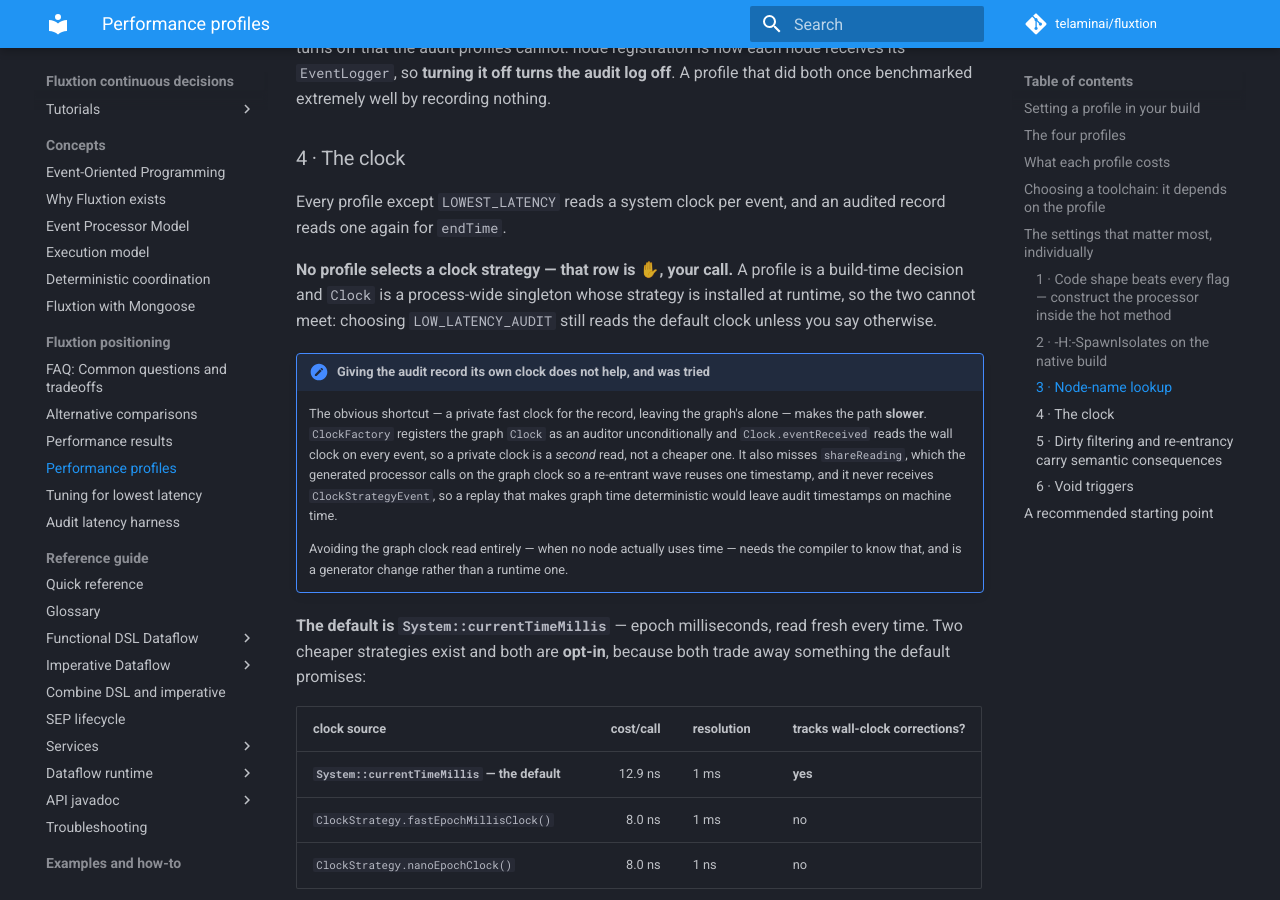
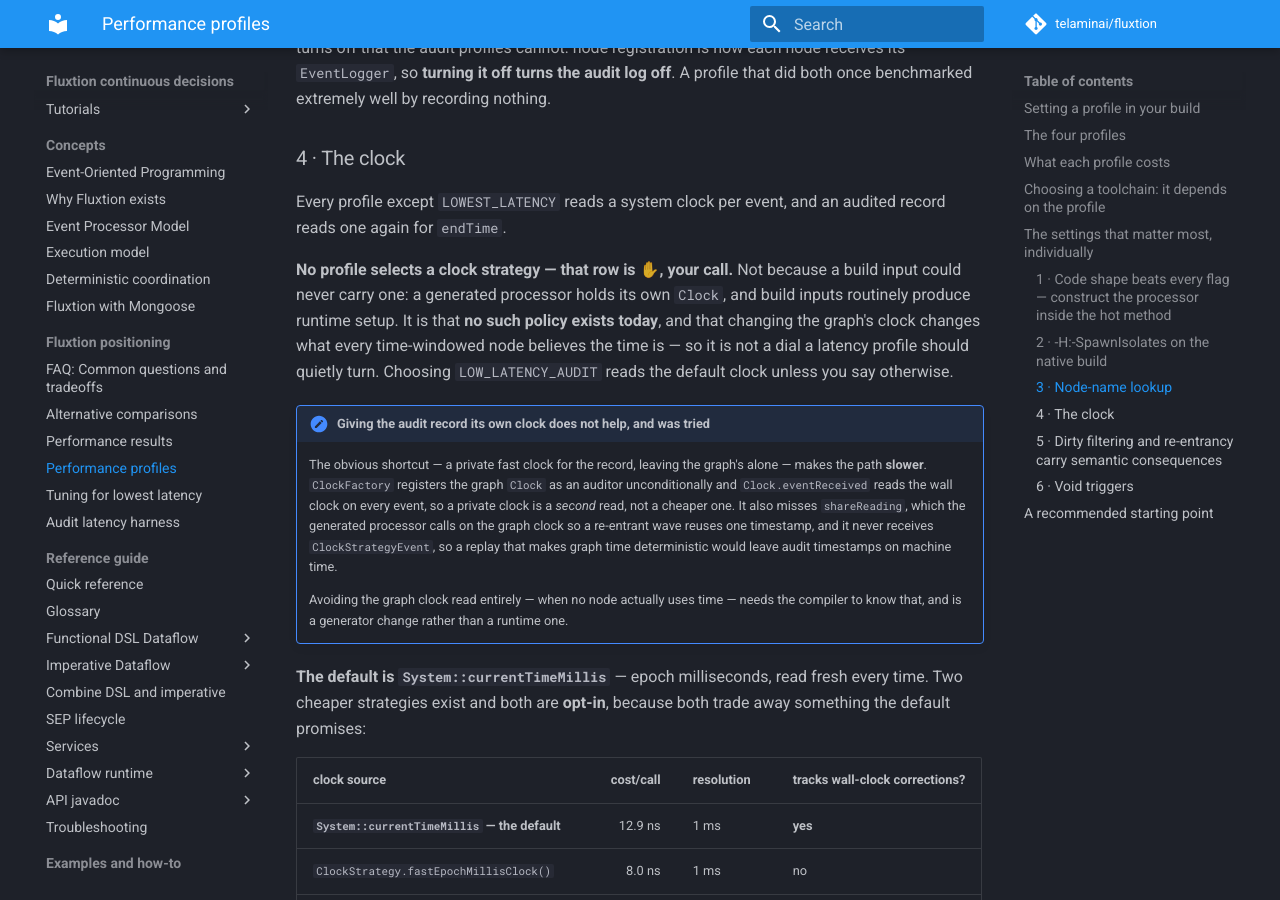
Before and after one commit to telaminai/fluxtion, an MkDocs documentation site: the page built from docs/reference/performance-profiles.md, in a window 1280 px wide and 900 px high, scrolled down 4085 px. Built offline with MkDocs 1.6.1 and Material for MkDocs 9.7.7, drawn with Linux system fonts in a browser that asks for light colours; comment, search, counter and statistics services are not loaded.

Commit message:
finish the doc sweep the round-2 review found incomplete
Six contradictions, each between a document and the source it describes.

* performance-profiles said a build-time profile and a runtime clock strategy
  "cannot meet" because Clock is "process-wide". False for a generated processor,
  which holds its own Clock, and build inputs routinely produce runtime setup. The
  real reasons are that no such policy exists today and that changing the graph's
  clock changes what every time-windowed node believes the time is. Corrected to say
  that instead.
* The binary guide's TEXT/BINARY snippet had a semicolon between chained calls, so it
  did not compile as shown.
* The guide said Object values are length-prefixed strings; they are interned into
  the dictionary and written as an id. Said twice, corrected twice.
* BinaryLogRecord still said endTime was off by default after this branch restored
  it to on, as did a round-trip test's comment.
* The profile test said "nothing can read the binary form yet" while BinaryLogReader
  and the AuditLogTool CLI both open it. The reason TEXT stays the default is that
  binary needs a sink installed, not that it is unreadable.

Every one was checkable in a minute, which is the point: they accumulated because
nothing reads documentation for truth. The clock claims in Clock.java and
ClockStrategy.java were already correct and are untouched.

212 + 25 green.

Co-Authored-By: Claude Opus 5 <noreply@anthropic.com>
Claude-Session: https://claude.ai/code/session_0131t6bqqWuLdB82nuLhVGsq

```diff
--- a/docs/reference/performance-profiles.md
+++ b/docs/reference/performance-profiles.md
@@ -150,9 +150,11 @@ recording nothing.
 Every profile except `LOWEST_LATENCY` reads a system clock per event, and an audited record reads one
 again for `endTime`.
 
-**No profile selects a clock strategy — that row is ✋, your call.** A profile is a build-time decision
-and `Clock` is a process-wide singleton whose strategy is installed at runtime, so the two cannot meet:
-choosing `LOW_LATENCY_AUDIT` still reads the default clock unless you say otherwise.
+**No profile selects a clock strategy — that row is ✋, your call.** Not because a build input could
+never carry one: a generated processor holds its own `Clock`, and build inputs routinely produce runtime
+setup. It is that **no such policy exists today**, and that changing the graph's clock changes what every
+time-windowed node believes the time is — so it is not a dial a latency profile should quietly turn.
+Choosing `LOW_LATENCY_AUDIT` reads the default clock unless you say otherwise.
 
 !!! note "Giving the audit record its own clock does not help, and was tried"
     The obvious shortcut — a private fast clock for the record, leaving the graph's alone — makes the
```
Also changed, not shown: docs/how-to/binary-audit-logging.md (+4 -4 lines), 4 other files.
